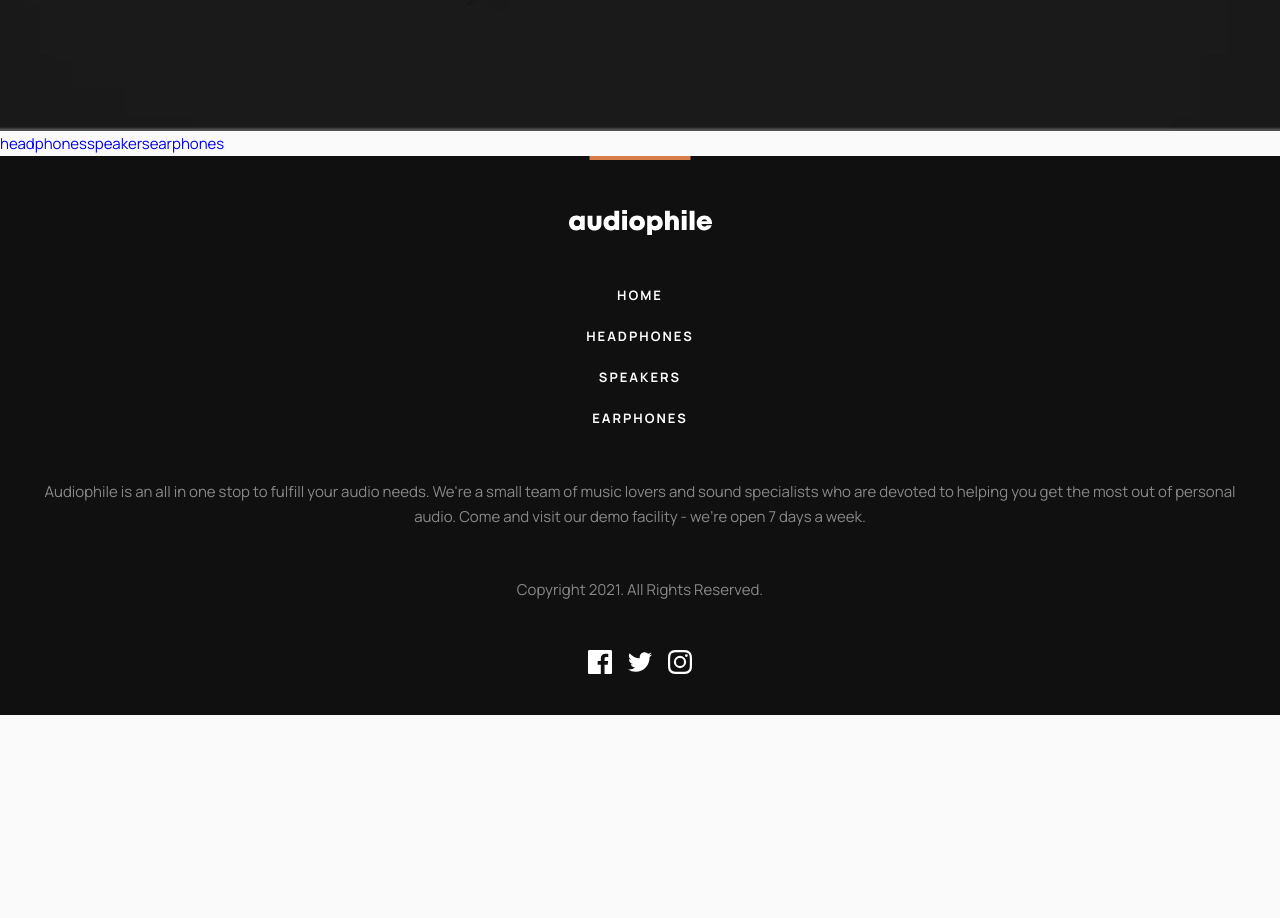
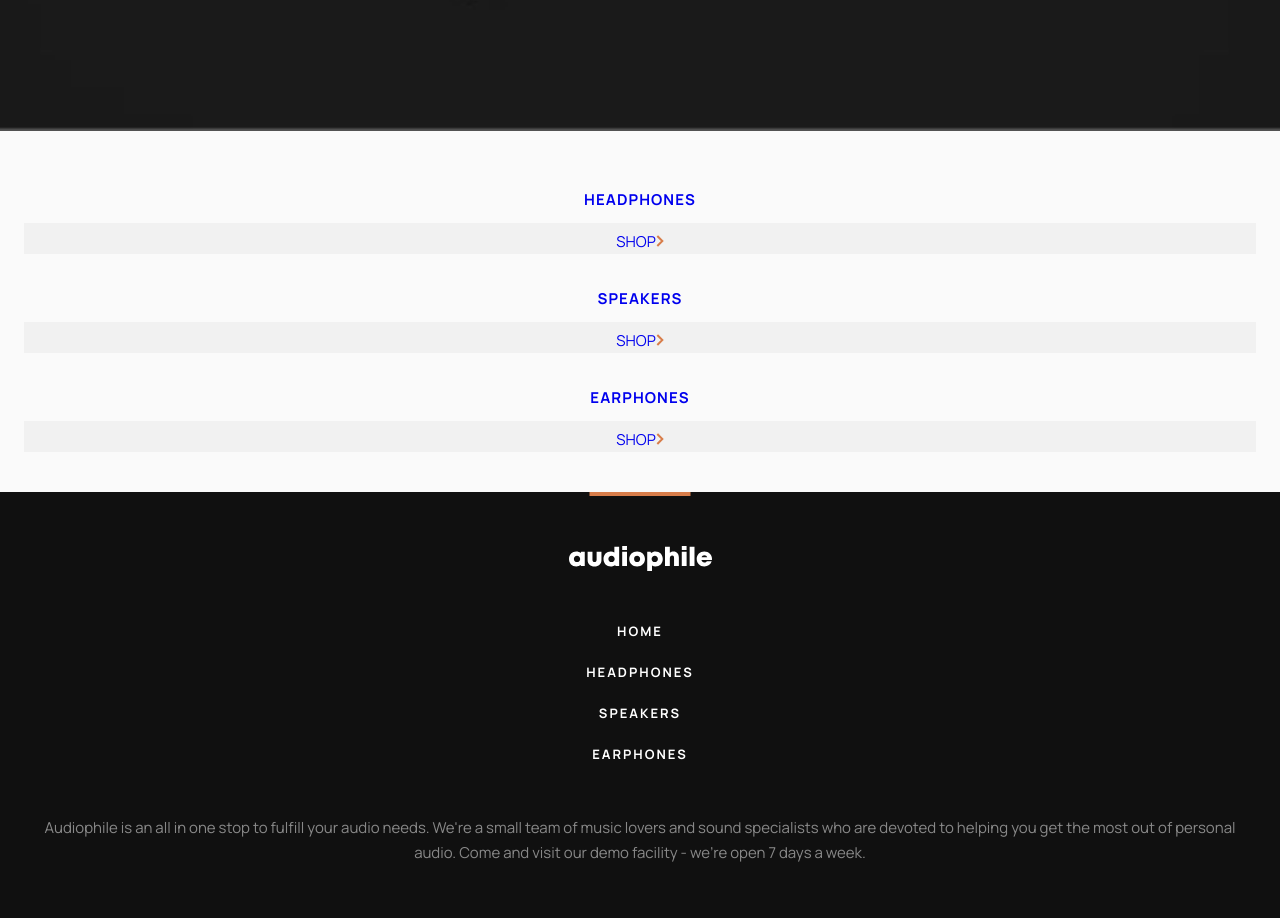
Before and after one commit to ryanbradley-webdev/audiophile, a React (Vite) app in the folder client/: page / in a window 1280 px wide. Shown: the part 1920-2838 px from the top of the page. Before the commit the page ends 2635 px from the top, so only its background shows below. Built offline with nearby package versions, Linux system fonts and the light colour scheme.

Commit message:
Add basic content to nav component with basic styling.

```diff
--- /dev/null
+++ b/client/src/assets/RightArrowIcon.tsx
@@ -0,0 +1,7 @@
+export default function RightArrowIcon() {
+    return (
+        <svg width="8" height="12" xmlns="http://www.w3.org/2000/svg">
+            <path d="M1.322 1l5 5-5 5" stroke="#D87D4A" strokeWidth="2" fill="none" fillRule="evenodd"/>
+        </svg>
+    )
+}
--- /dev/null
+++ b/client/src/components/Nav/Nav.module.css
@@ -0,0 +1,32 @@
+.nav {
+    display: flex;
+    flex-direction: column;
+    justify-content: space-between;
+    gap: 16px;
+    padding-inline: 24px;
+    margin-block: 40px;
+    width: 100%;
+}
+
+.link {
+    position: relative;
+    text-align: center;
+    text-transform: uppercase;
+    isolation: isolate;
+}
+
+.link::before {
+    content: '';
+    position: absolute;
+    inset: 0;
+    top: 52px;
+    background-color: var(--clr-white-700);
+    z-index: -1;
+}
+
+.link h6 {
+    font-size: 15px;
+    font-weight: bold;
+    letter-spacing: 1.07px;
+    margin-block: 17px;
+}
--- a/client/src/components/Nav/Nav.tsx
+++ b/client/src/components/Nav/Nav.tsx
@@ -1,4 +1,6 @@
 import { Link } from 'react-router-dom'
+import styles from './Nav.module.css'
+import RightArrowIcon from '../../assets/RightArrowIcon'
 
 export default function Nav() {
     const items: Path[] = [
@@ -8,7 +10,9 @@ export default function Nav() {
     ]
 
     return (
-        <nav>
+        <nav
+            className={styles.nav}
+        >
 
             {
                 items.map((item, idx) => (
@@ -28,9 +32,22 @@ function NavItem({
     return (
         <Link
             to={path}
+            className={styles.link}
         >
 
-            {path}
+            <h6>
+                {path}
+            </h6>
+
+            <div>
+
+                <span>
+                    SHOP
+                </span>
+
+                <RightArrowIcon />
+
+            </div>
 
         </Link>
     )
```
